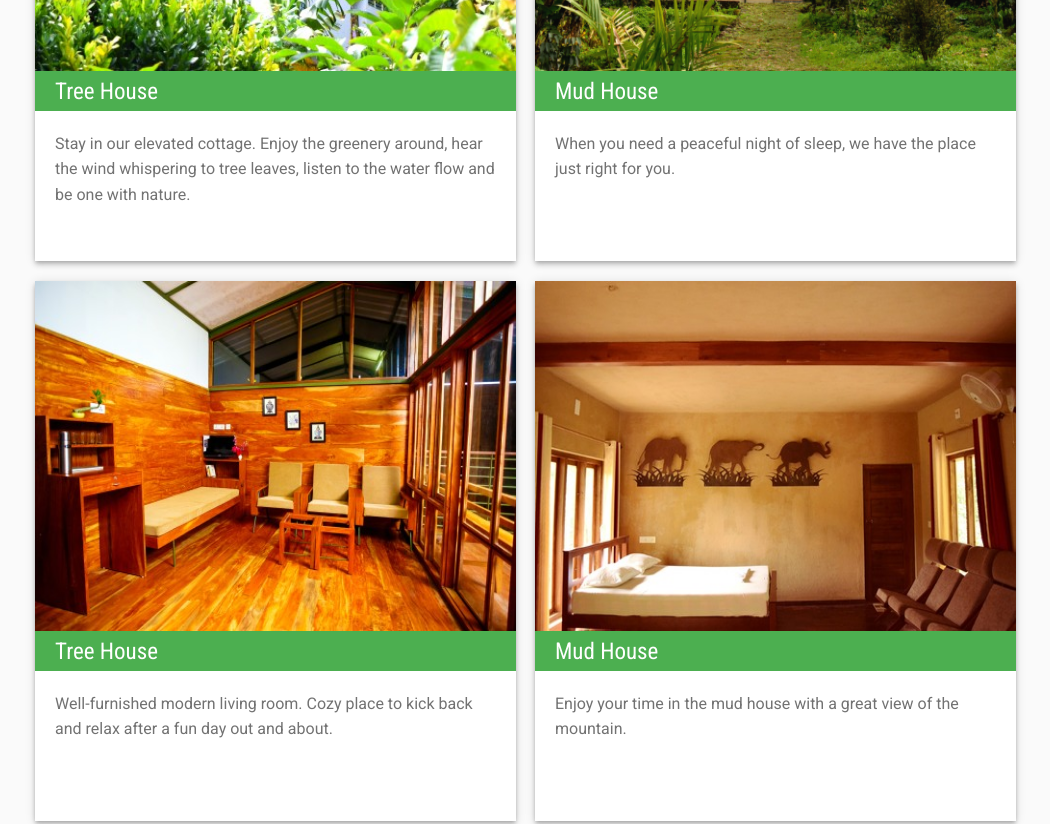
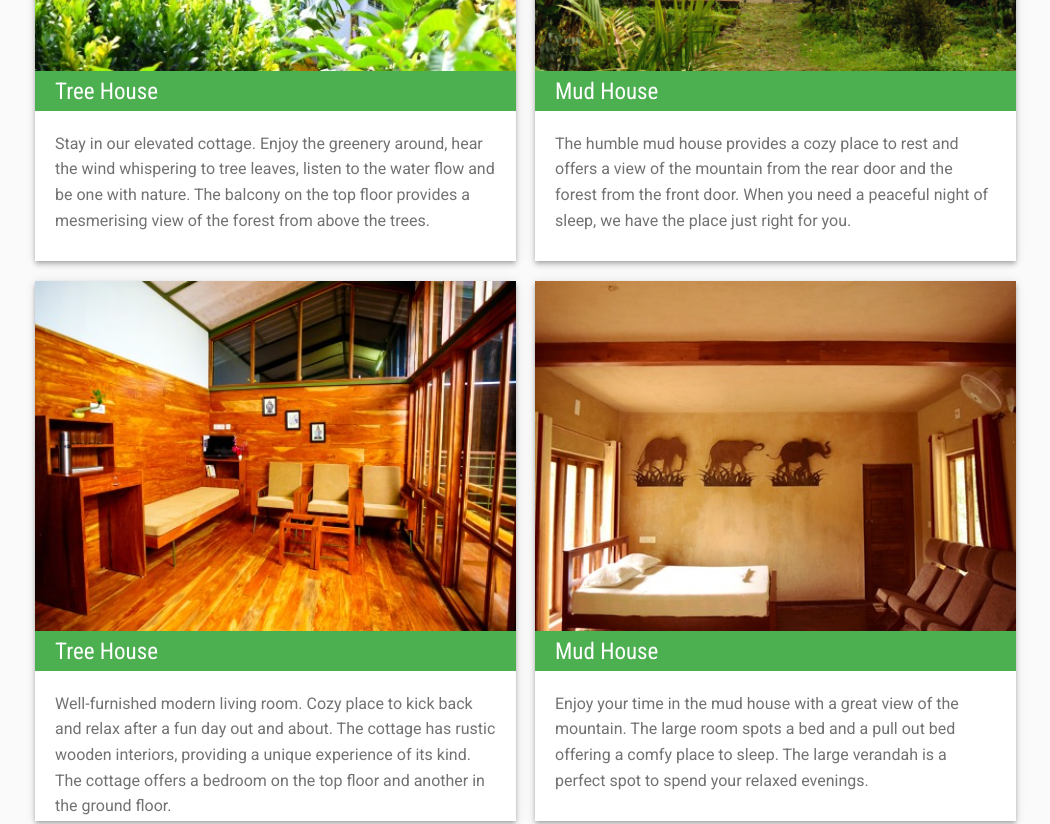
Before and after one commit to root4me/staysolitude, a plain HTML site: page index.html in a window 1280 px wide. Shown: the part 1700-2524 px from the top of the page, without its empty margins (107-1157 px from the left). Drawn offline with Linux system fonts and the light colour scheme; some packages are replaced by stand-ins of ours; a script that the page names is missing.

Commit message:
Modifed cards text

```diff
--- a/index.html
+++ b/index.html
@@ -73,7 +73,8 @@
                         <div>
                             <div class="large-12 columns content">
                                 <p>Stay in our elevated cottage. Enjoy the greenery around, hear the wind whispering to
-                                    tree leaves, listen to the water flow and be one with nature.</p>
+                                    tree leaves, listen to the water flow and be one with nature. The balcony on the top
+                                    floor provides a mesmerising view of the forest from above the trees.</p>
                             </div>
                         </div>
                     </div>
@@ -87,7 +88,9 @@
                             </span></div>
                         <div>
                             <div class="large-12 columns content">
-                                <p>When you need a peaceful night of sleep, we have the place just right for you.</p>
+                                <p>The humble mud house provides
+                                    a cozy place to rest and offers a view of the mountain from the rear door and the forest from the front
+                                    door. When you need a peaceful night of sleep, we have the place just right for you.</p>
                             </div>
                         </div>
                     </div>
@@ -104,7 +107,9 @@
                         <div>
                             <div class="large-12 columns content">
                                 <p>Well-furnished modern living room. Cozy place to kick back and relax after a fun day
-                                    out and about.</p>
+                                    out and about. The cottage has rustic wooden interiors, providing a unique experience of its kind.
+                                    The cottage offers a bedroom on the top floor and another in the ground floor.
+                                </p>
                             </div>
                         </div>
                     </div>
@@ -118,7 +123,11 @@
                             </span></div>
                         <div>
                             <div class="large-12 columns content">
-                                <p>Enjoy your time in the mud house with a great view of the mountain.</p>
+                                <p>
+                                    Enjoy your time in the mud house with a great view of the mountain.
+                                    The large room spots a bed and a pull out bed offering a comfy place to sleep.
+                                    The large verandah is a perfect spot to spend your relaxed evenings.
+                                </p>
                             </div>
                         </div>
                     </div>
@@ -148,9 +157,11 @@
                             </span></div>
                         <div>
                             <div class="large-12 columns content">
-                                <p>Have you seen, how those spices like cardamom, pepper etc, are grown. Search no more,
-                                    we have them right in our garden. Enjoy the evening walk in the garden along the
-                                    backyard pond and the natural streams running through the plantation.</p>
+                                <p>
+                                    Have you seen, how those spices like cardamom, pepper etc, are grown.
+                                    Enjoy the evening walk in the planttaion. The plantation offers a short trek which goes all the way till the border, the forest.
+                                    The Mountain View from there is a special one.
+                                </p>
                             </div>
                         </div>
                     </div>
@@ -208,6 +219,9 @@
                     </div>
                 </div>
             </div>
+
+
+
         </section>
         <section id="book" class="img-bg-section60 booking">
             <div class="section-header">
```
Also changed, not shown: gallery.html (+0 -1 lines).
